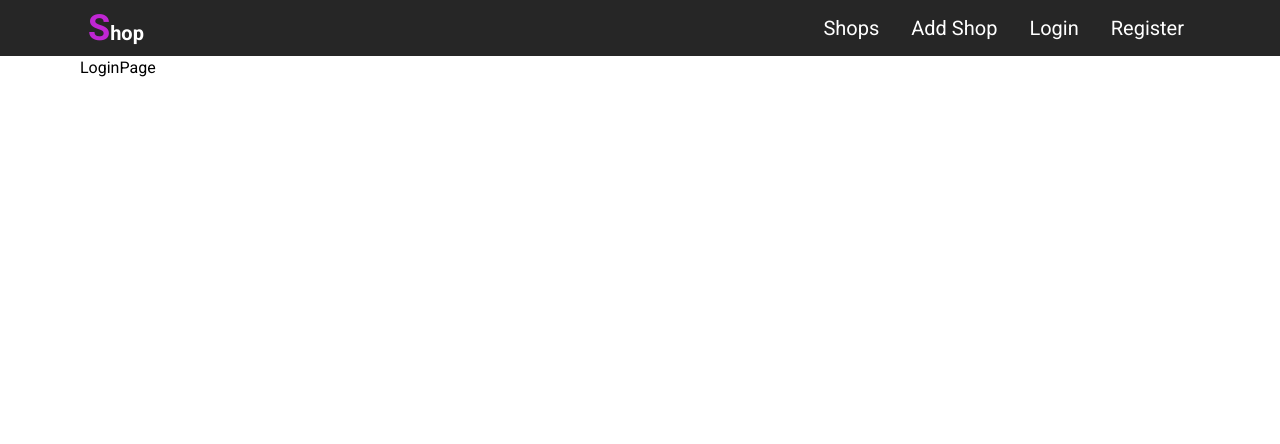
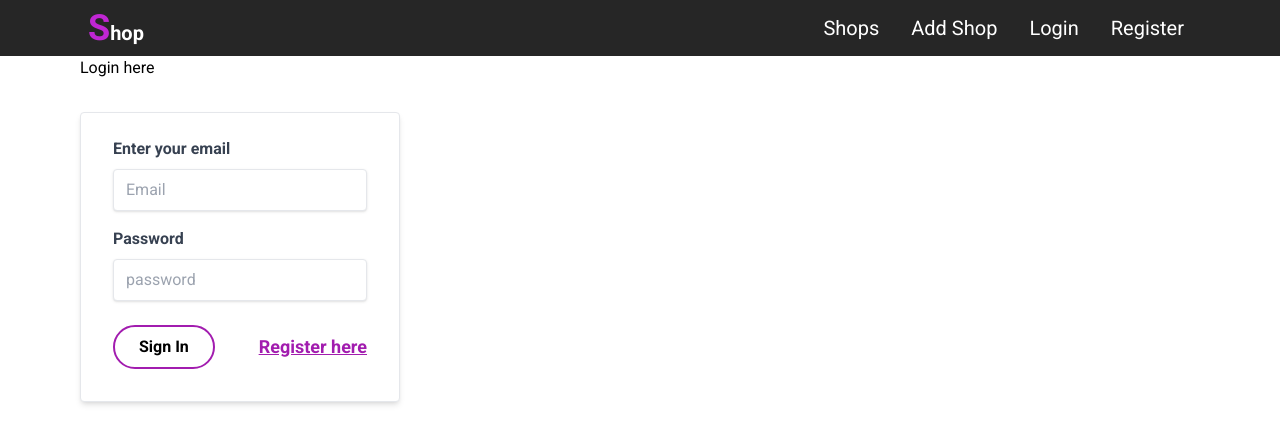
Before and after one commit to gintare-ces/Gintare_Cesiuliene_baigiamasis_darbas, a React (Vite) app: page /login in a window 1280 px wide. Shown: the top 444 px of the page. Built offline with nearby package versions, Linux system fonts and the light colour scheme.

Commit message:
login form added style

```diff
--- /dev/null
+++ b/src/components/auth/LoginForm.jsx
@@ -0,0 +1,42 @@
+import React from "react";
+import {Link} from "react-router-dom";
+
+function LoginForm() {
+
+  return (
+    <div className="w-full max-w-xs mt-8 ">
+      <form className="bg-white shadow-md rounded px-8 pt-6 pb-8 mb-4 border hover:border-fuchsia-700">
+        <div className="mb-4">
+          <label className="block text-gray-700 text-base font-bold mb-2" htmlFor="email">
+            Enter your email
+          </label>
+          <input
+            className="shadow border rounded w-full py-2 px-3 text-gray-700"
+            id="email"
+            type="email"
+            placeholder="Email"
+          />
+        </div>
+        <div className="mb-6">
+          <label className="block text-gray-700 text-base font-bold mb-2" htmlFor="password">
+            Password
+          </label>
+          <input
+            className="shadow border rounded w-full py-2 px-3 text-gray-700"
+            id="password"
+            type="password"
+            placeholder="password"
+          />
+        </div>
+        <div className="flex items-center justify-between">
+          <button
+            className="bg-white border-2 border-fuchsia-700 hover:bg-fuchsia-700 text-black hover:text-white font-bold py-2 px-6 rounded-full"
+            type="button">Sign In</button>
+        <Link to={'/register'} className="inline-block font-bold text-lg text-fuchsia-700 underline">Register here</Link>
+        </div>
+      </form>
+    </div>
+  );
+}
+
+export default LoginForm;
--- a/src/pages/LoginPage.jsx
+++ b/src/pages/LoginPage.jsx
@@ -1,8 +1,12 @@
 import React from 'react'
+import LoginForm from '../components/auth/LoginForm'
 
 function LoginPage() {
   return (
-    <div className='container mx-auto'>LoginPage</div>
+    <div className='container mx-auto'>
+        <h1>Login here</h1>
+        <LoginForm />
+    </div>
   )
 }
 
```
